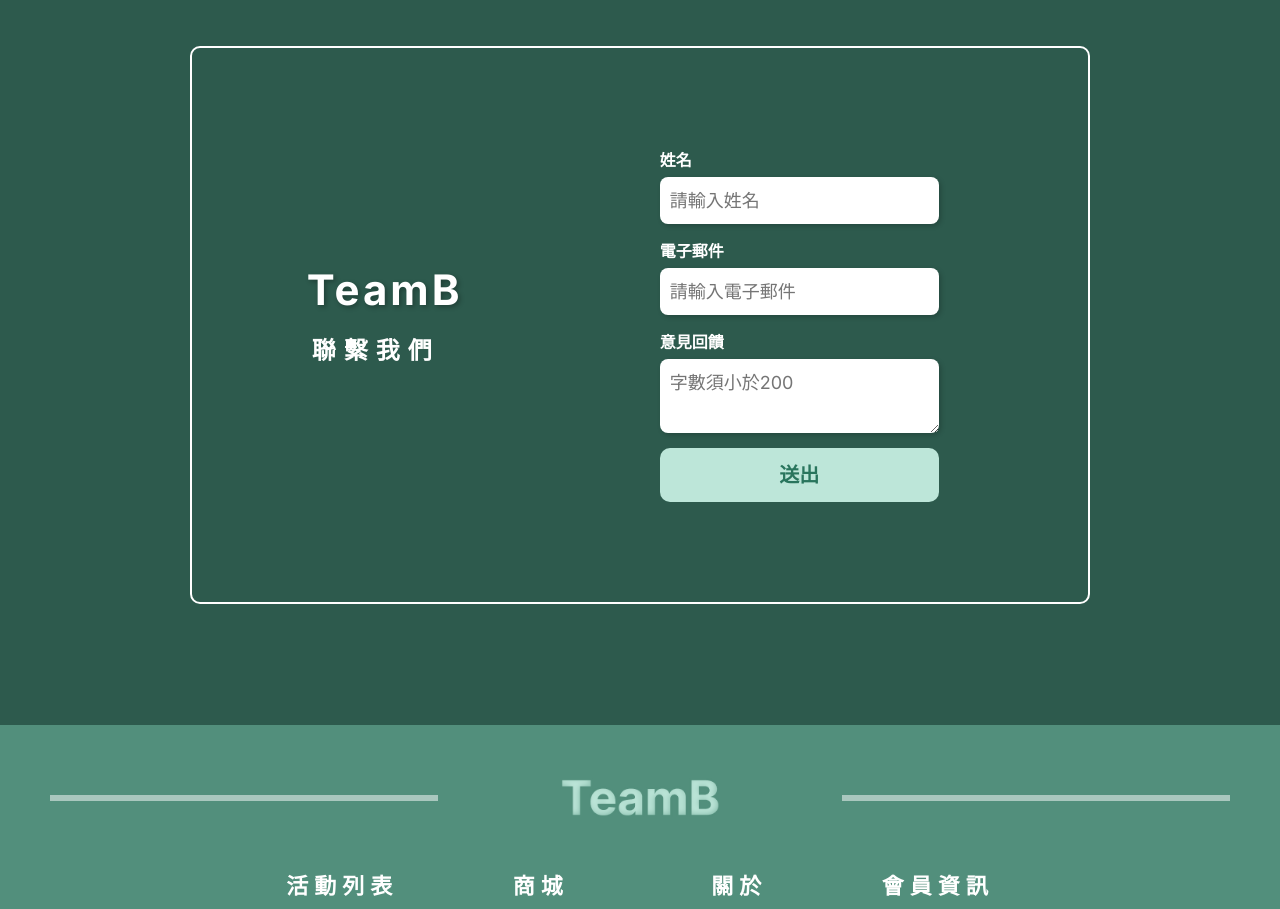
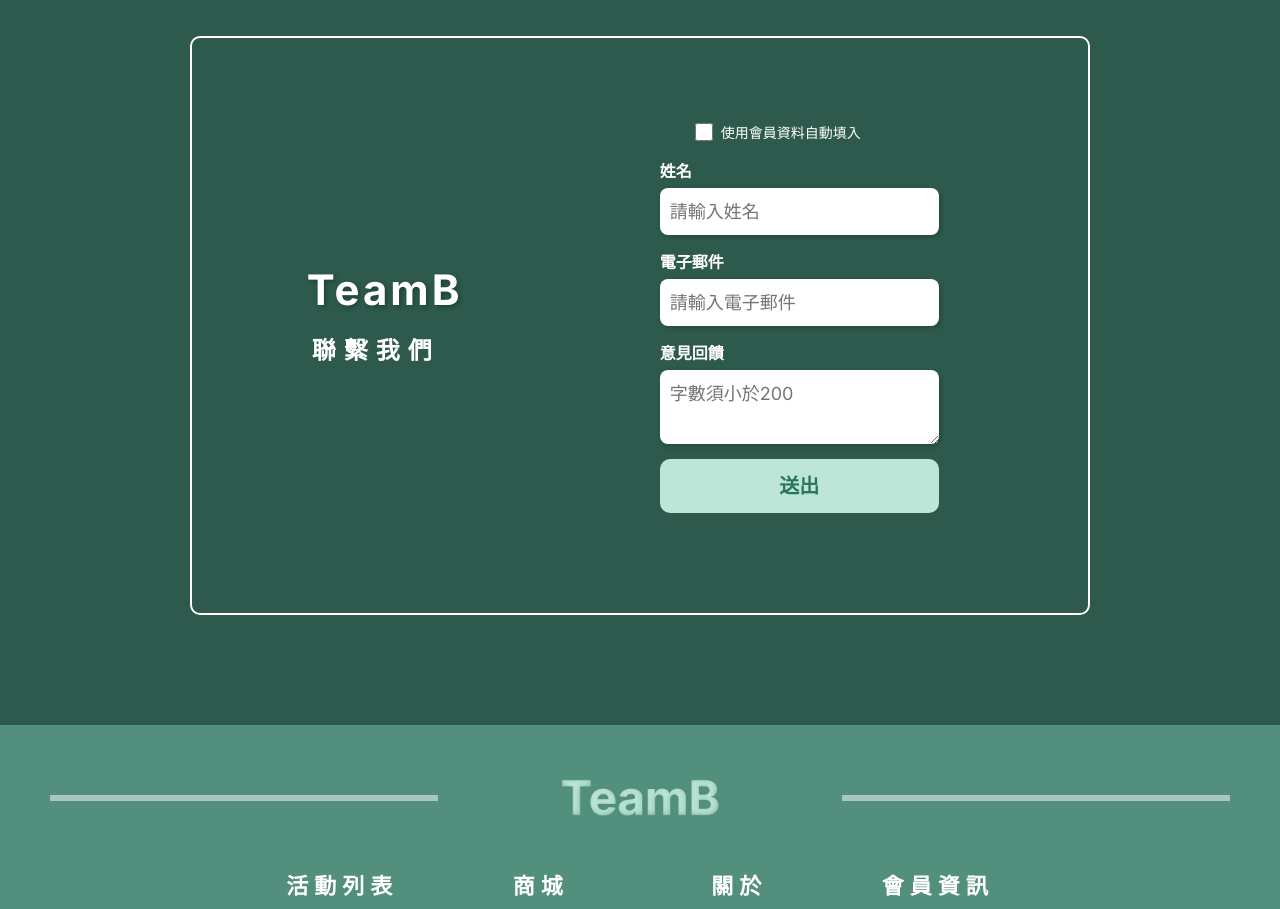
Before and after one commit to zx0938013408/TeamB_next, a Next.js app: page / in a window 1280 px wide. Shown: the part 3240-4149 px from the top of the page. Built offline with nearby package versions, Linux system fonts and the light colour scheme; no server answers.

Commit message:
聯繫表單帶入會員資料

```diff
--- a/app/page.js
+++ b/app/page.js
@@ -17,6 +17,7 @@ import "@/public/TeamB_Icon/style.css";
 import {MB_CONTACT_POST} from "../config/auth.api";
 import FloatingBallEffect from "@/components/FloatingBallEffect";
 import ScrollToTopButton from "@/components/ScrollToTopButton";
+import { useAuth } from "../context/auth-context";
 
 gsap.registerPlugin(MotionPathPlugin);
 
@@ -31,6 +32,8 @@ const HomePage = () => {
   const headerRef = useRef(null);
   const sportsRef = useRef(null);
   const heroRef = useRef(null);
+  const { auth } = useAuth();
+
 
   const handleChange = (e) => {
     const { id, value } = e.target;
@@ -241,7 +244,54 @@ const HomePage = () => {
             <p className="contact-subtitle">聯繫我們</p>
           </div>
           <div className="contact-right">
+
+<div style={{ width: "60%", display: "flex", justifyContent: "flex-start" }}>
+  <div
+    style={{
+      display: "flex",
+      alignItems: "center",
+      gap: "8px",
+      marginBottom: "1rem",
+      marginTop: "-1rem",
+      fontSize: "14px",
+      color: "#fff",
+      fontWeight: 500,
+    }}
+  >
+    <input
+      type="checkbox"
+      id="useMember"
+      style={{
+        width: "18px",
+        height: "18px",
+        accentColor: "#fff",
+        cursor: "pointer",
+      }}
+      onChange={(e) => {
+        if (e.target.checked) {
+          setFormData((prev) => ({
+            ...prev,
+            name: auth.name || "",
+            email: auth.email || "",
+          }));
+        } else {
+          setFormData((prev) => ({
+            ...prev,
+            name: "",
+            email: "",
+          }));
+        }
+      }}
+    />
+    <label htmlFor="useMember" style={{ cursor: "pointer" }}>
+      使用會員資料自動填入
+    </label>
+  </div>
+</div>
+
+
           <form className="contact-form" onSubmit={handleSubmit}>
+
   <label htmlFor="name">姓名</label>
   <input
     type="text"
@@ -251,6 +301,7 @@ const HomePage = () => {
     onChange={handleChange}
     required
   />
+
   <label htmlFor="email">電子郵件</label>
   <input
     type="email"
@@ -260,6 +311,7 @@ const HomePage = () => {
     onChange={handleChange}
     required
   />
+
   <label htmlFor="message">意見回饋</label>
   <textarea
     id="message"
@@ -269,8 +321,10 @@ const HomePage = () => {
     maxLength="200"
     required
   ></textarea>
+
   <button type="submit">送出</button>
 </form>
+
             <ToastContainer />  {/* 吐司通知容器 */}
           </div>
         </div>
```
Lines whose indentation alone changed are shown as unchanged.
